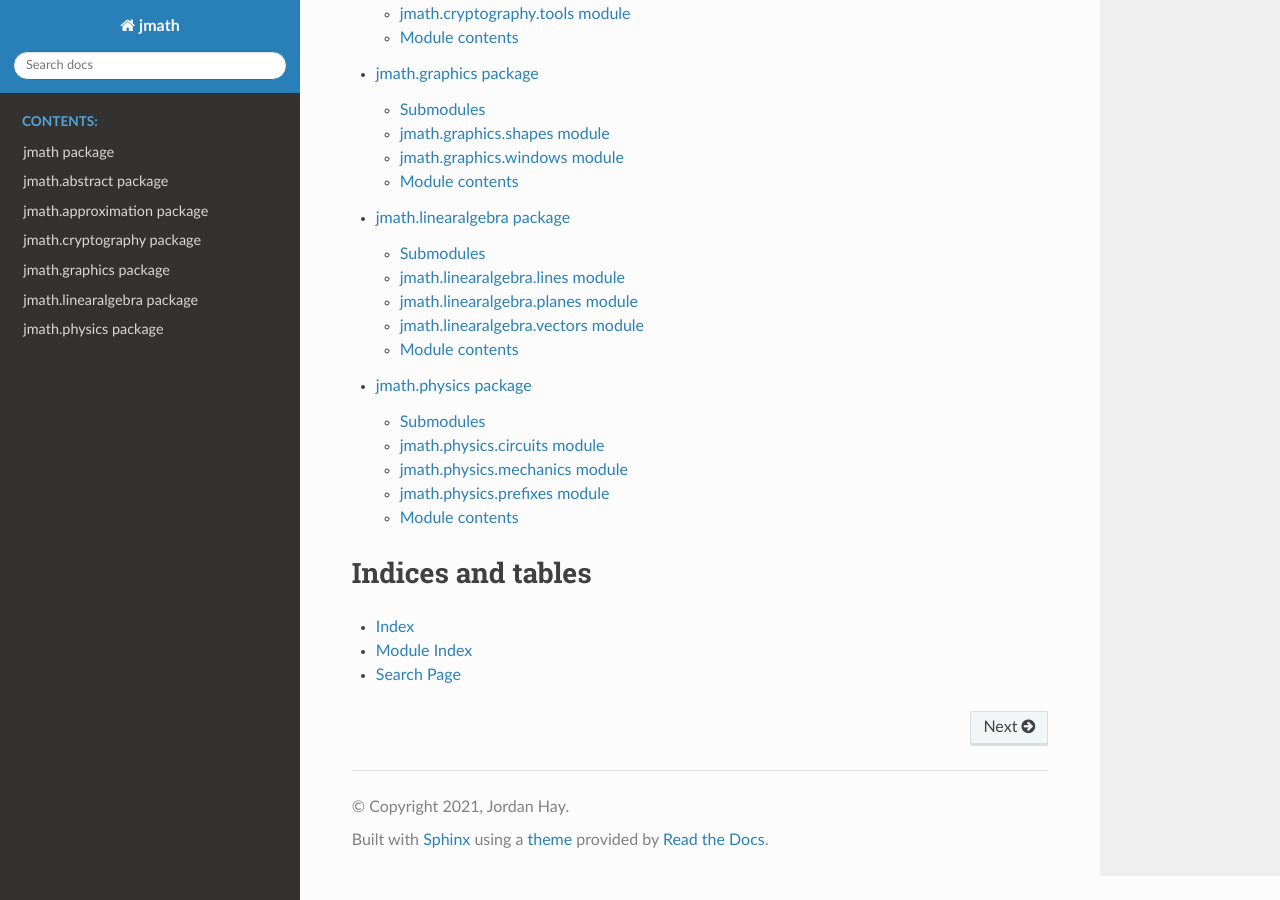
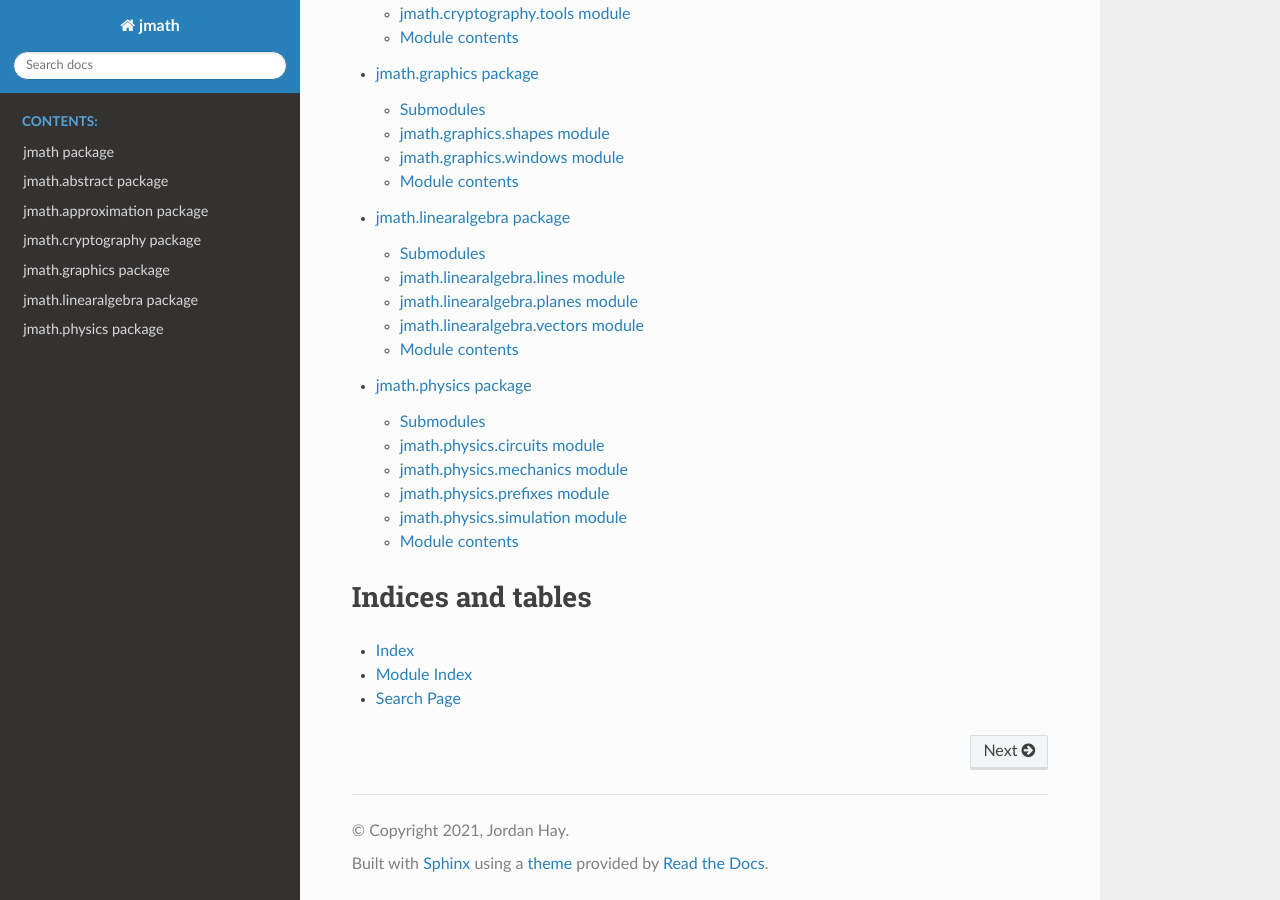
Before and after one commit to JHay0112/jmath, a Sphinx documentation site: the page built from docs/source/index.rst, in a window 1280 px wide and 900 px high, scrolled down 2513 px. Built offline with Sphinx 7.4.7 and the Read the Docs theme 2.0.0, drawn with Linux system fonts in a browser that asks for light colours.

Commit message:
Update docs

```diff
--- a/docs/source/jmath.physics.rst
+++ b/docs/source/jmath.physics.rst
@@ -28,6 +28,14 @@ jmath.physics.prefixes module
    :undoc-members:
    :show-inheritance:
 
+jmath.physics.simulation module
+-------------------------------
+
+.. automodule:: jmath.physics.simulation
+   :members:
+   :undoc-members:
+   :show-inheritance:
+
 Module contents
 ---------------
 
```
